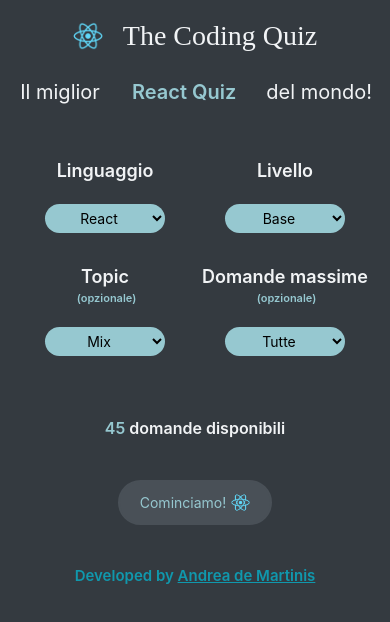
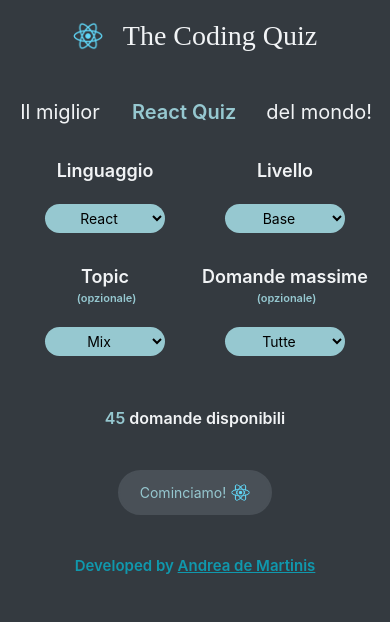
Before and after one commit to AndreadeMartinis/coding-quiz, a Next.js app: page / in a window 390 px wide. Shown: the top 622 px of the page. Built offline with nearby package versions, Linux system fonts and the light colour scheme; a web font is replaced by a local one.

Commit message:
cambio css startscreen

```diff
--- a/app/_styles/globals.css
+++ b/app/_styles/globals.css
@@ -474,6 +474,8 @@
   }
   .bestTitle h2 {
     font-size: 2rem;
+    margin-bottom: 0;
+    margin-top: 2rem;
   }
 
   .btn {
@@ -499,7 +501,6 @@
   .container-box-dropdown {
     display: flex;
     flex-wrap: wrap;
-    margin-bottom: 1rem;
   }
 
   .box-dropdown {
```
